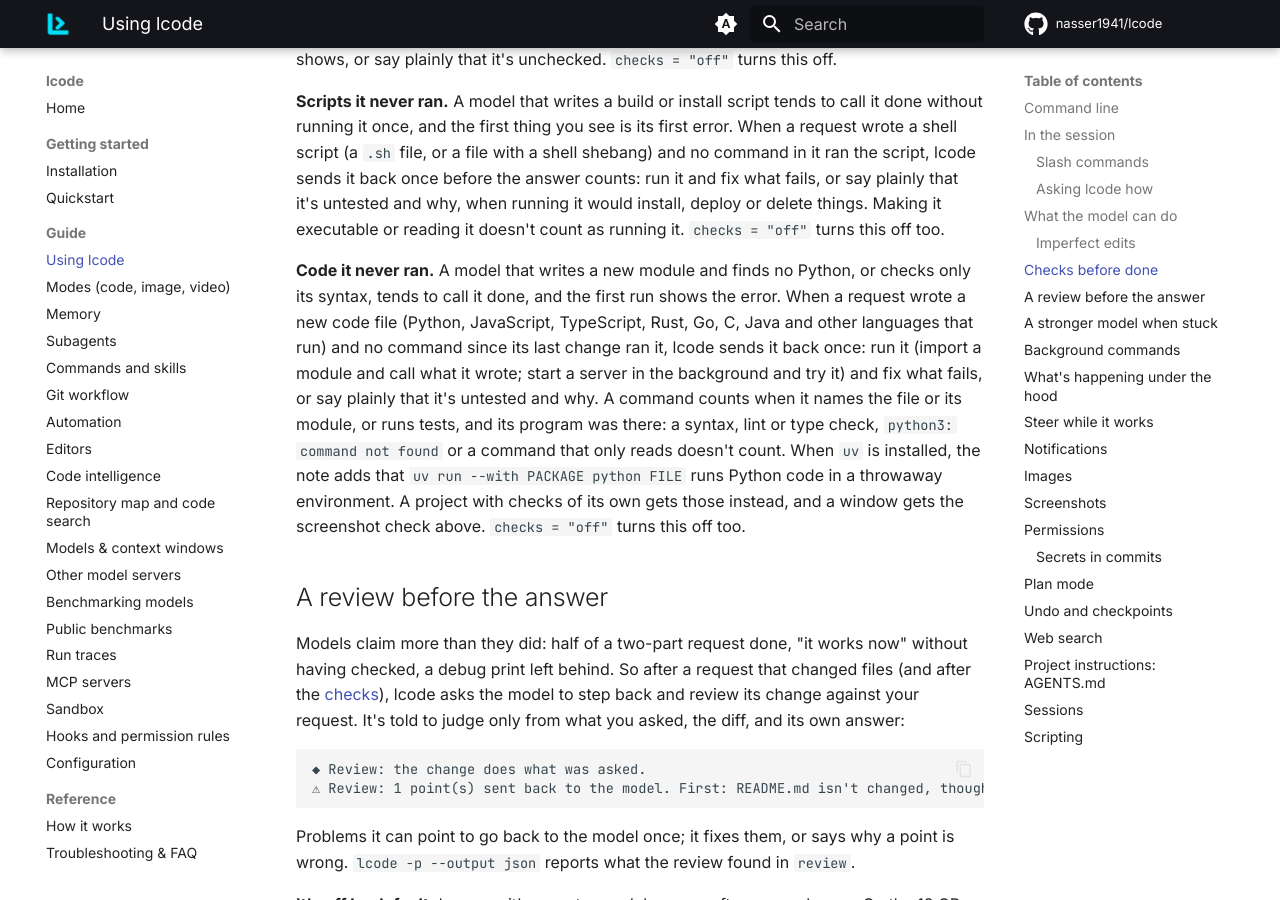
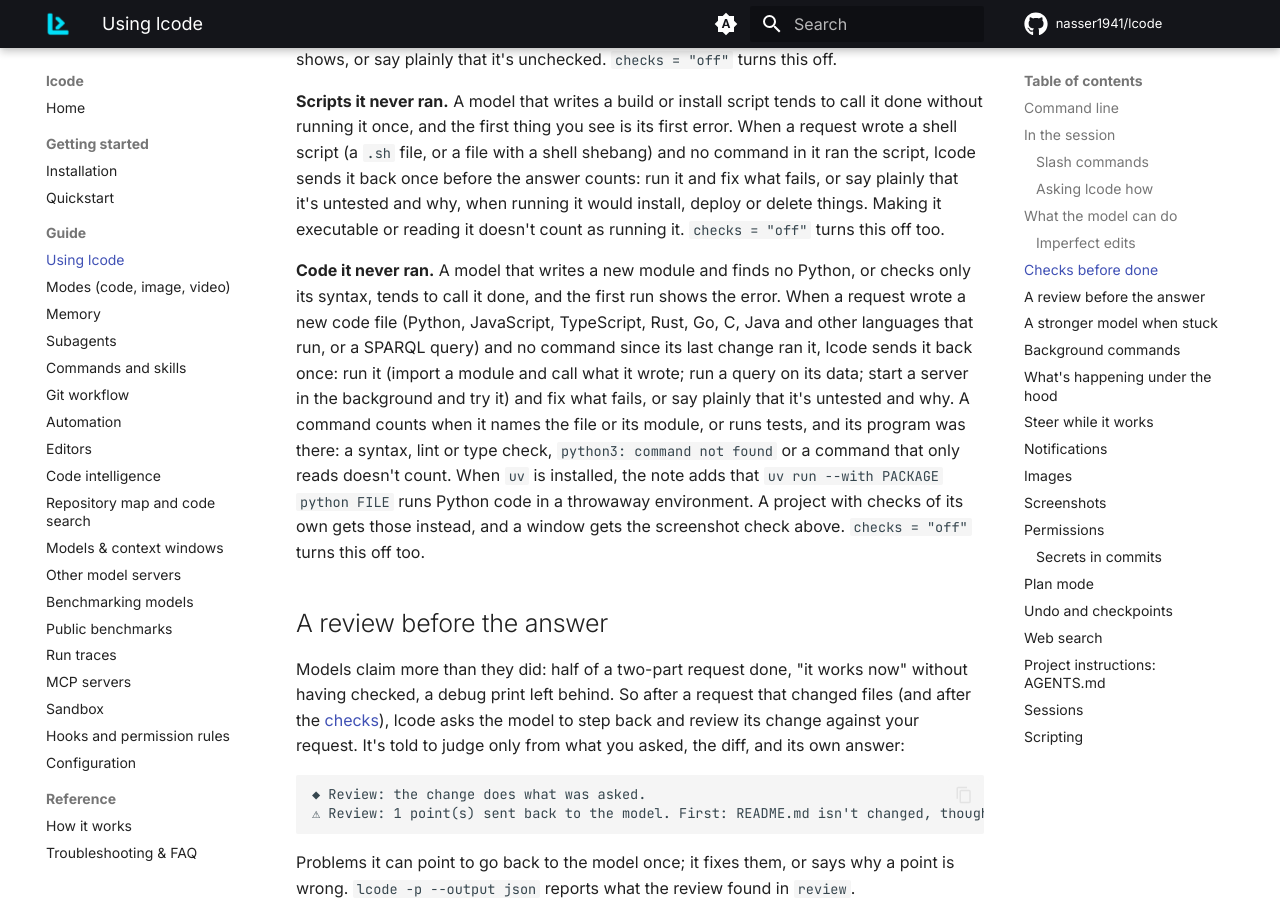
Before and after one commit to nasser1941/lcode, an MkDocs documentation site: the page built from docs/usage.md, in a window 1280 px wide and 900 px high, scrolled down 8976 px. Built offline with MkDocs 1.6.1 and Material for MkDocs 9.7.7, drawn with Linux system fonts in a browser that asks for light colours; comment, search, counter and statistics services are not loaded.

Commit message:
Count a SPARQL query it never ran like code it never ran
On the dev slice, 2 of 3 sparql-university attempts on 0.61.0 wrote solution.sparql and said they were done without
running it. lcode now sends the model back once, and the note names rdflib. SQL files stay out: one can be a migration,
and asking to run that could change a real database.

Co-Authored-By: Claude Opus 5.5 <noreply@anthropic.com>

```diff
--- a/docs/usage.md
+++ b/docs/usage.md
@@ -263,9 +263,10 @@ or reading it doesn't count as running it. `checks = "off"` turns this off too.
 
 **Code it never ran.** A model that writes a new module and finds no Python, or checks only its
 syntax, tends to call it done, and the first run shows the error. When a request wrote a new code
-file (Python, JavaScript, TypeScript, Rust, Go, C, Java and other languages that run) and no command
-since its last change ran it, lcode sends it back once: run it (import a module and call what it
-wrote; start a server in the background and try it) and fix what fails, or say plainly that it's
+file (Python, JavaScript, TypeScript, Rust, Go, C, Java and other languages that run, or a SPARQL
+query) and no command since its last change ran it, lcode sends it back once: run it (import a module
+and call what it wrote; run a query on its data; start a server in the background and try it) and fix
+what fails, or say plainly that it's
 untested and why. A command counts when it names the file or its module, or runs tests, and its
 program was there: a syntax, lint or type check, `python3: command not found` or a command that
 only reads doesn't count. When `uv` is installed, the note adds that `uv run --with PACKAGE python FILE` runs
```
Also changed, not shown: CHANGELOG.md (+7 -0 lines), 2 other files.
